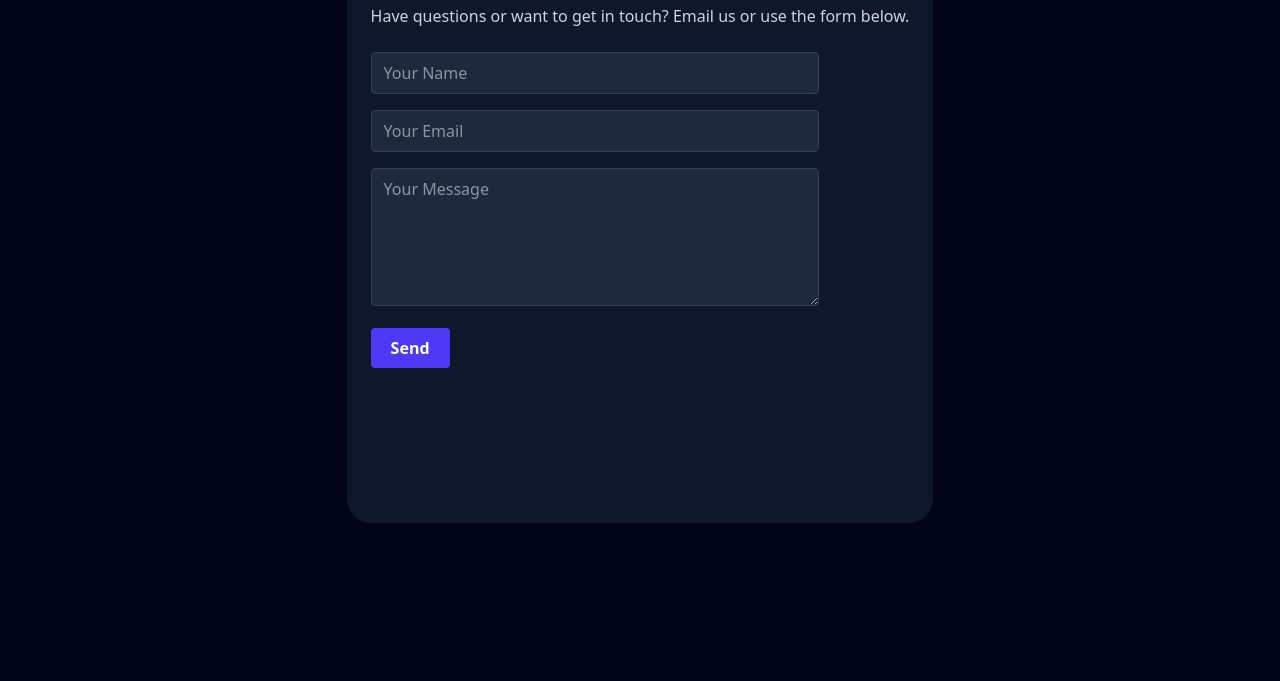
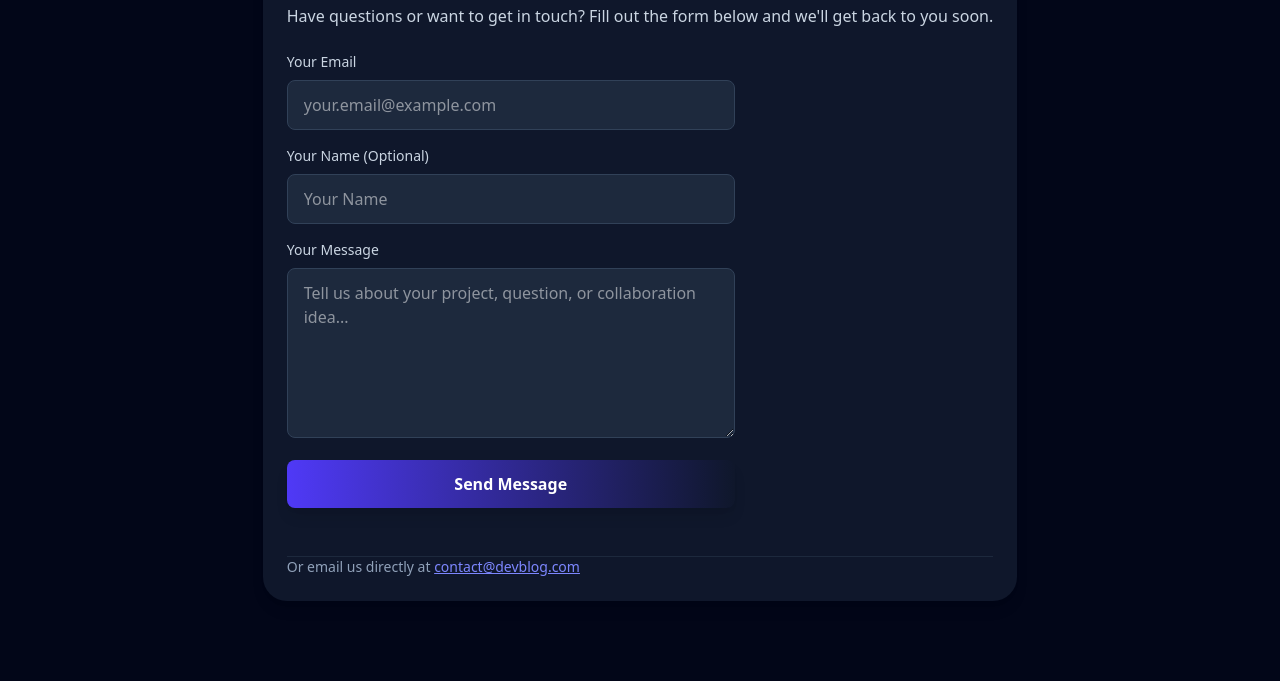
Before and after one commit to tyagivarshit/blog_web, a website: page contact.html in a window 1280 px wide. Shown: the part 197-878 px from the top of the page. Before the commit the page ends 800 px from the top, so only its background shows below. Drawn offline with Linux system fonts and the light colour scheme.

Commit message:
Update contact.html

```diff
--- a/contact.html
+++ b/contact.html
@@ -37,14 +37,58 @@
   <main class="flex-grow max-w-4xl mx-auto p-6 mt-14 mb-20 bg-slate-900 rounded-3xl shadow-lg">
     <h1 class="text-3xl sm:text-4xl font-extrabold text-indigo-400 mb-6">Contact Us</h1>
     <p class="text-slate-300 mb-6">
-      Have questions or want to get in touch? Email us or use the form below.
+      Have questions or want to get in touch? Fill out the form below and we'll get back to you soon.
     </p>
-    <form action="mailto:contact@devblog.com" method="POST" enctype="text/plain" class="space-y-4 max-w-md">
-      <input type="text" name="name" placeholder="Your Name" required class="w-full rounded bg-slate-800 border border-slate-700 px-3 py-2 text-white" />
-      <input type="email" name="email" placeholder="Your Email" required class="w-full rounded bg-slate-800 border border-slate-700 px-3 py-2 text-white" />
-      <textarea name="message" rows="5" placeholder="Your Message" required class="w-full rounded bg-slate-800 border border-slate-700 px-3 py-2 text-white"></textarea>
-      <button type="submit" class="bg-indigo-600 px-5 py-2 rounded text-white font-semibold hover:bg-indigo-700 transition">Send</button>
+
+    <form action="https://formspree.io/f/movglleo" method="POST" class="space-y-4 max-w-md">
+      <div>
+        <label for="email" class="block text-sm font-medium text-slate-300 mb-2">Your Email</label>
+        <input
+          type="email"
+          id="email"
+          name="email"
+          placeholder="your.email@example.com"
+          required
+          class="w-full rounded-lg bg-slate-800 border border-slate-700 px-4 py-3 text-white placeholder-slate-400 focus:outline-none focus:ring-2 focus:ring-indigo-500 focus:border-transparent transition-all"
+        />
+      </div>
+
+      <div>
+        <label for="name" class="block text-sm font-medium text-slate-300 mb-2">Your Name (Optional)</label>
+        <input
+          type="text"
+          id="name"
+          name="name"
+          placeholder="Your Name"
+          class="w-full rounded-lg bg-slate-800 border border-slate-700 px-4 py-3 text-white placeholder-slate-400 focus:outline-none focus:ring-2 focus:ring-indigo-500 focus:border-transparent transition-all"
+        />
+      </div>
+
+      <div>
+        <label for="message" class="block text-sm font-medium text-slate-300 mb-2">Your Message</label>
+        <textarea
+          id="message"
+          name="message"
+          rows="6"
+          placeholder="Tell us about your project, question, or collaboration idea..."
+          required
+          class="w-full rounded-lg bg-slate-800 border border-slate-700 px-4 py-3 text-white placeholder-slate-400 resize-vertical focus:outline-none focus:ring-2 focus:ring-indigo-500 focus:border-transparent transition-all"
+        ></textarea>
+      </div>
+
+      <button
+        type="submit"
+        class="w-full bg-gradient-to-r from-indigo-600 to-violet-600 px-6 py-3 rounded-lg text-white font-semibold hover:from-indigo-700 hover:to-violet-700 focus:outline-none focus:ring-4 focus:ring-indigo-500/30 transition-all shadow-lg hover:shadow-xl transform hover:-translate-y-0.5"
+      >
+        Send Message
+      </button>
     </form>
+
+    <div class="mt-12 pt-8 border-t border-slate-800">
+      <p class="text-slate-400 text-sm">
+        Or email us directly at <a href="mailto:contact@devblog.com" class="text-indigo-400 hover:text-indigo-300 underline">contact@devblog.com</a>
+      </p>
+    </div>
   </main>
 
   <script>
@@ -55,6 +99,14 @@
     mobileMenuButton.addEventListener('click', () => {
       mobileMenu.classList.toggle('hidden');
     });
+
+    // Form submission feedback
+    const form = document.querySelector('form');
+    form.addEventListener('submit', function(e) {
+      const submitBtn = form.querySelector('button[type="submit"]');
+      submitBtn.innerHTML = 'Sending...';
+      submitBtn.disabled = true;
+    });
   </script>
 </body>
 </html>
```
